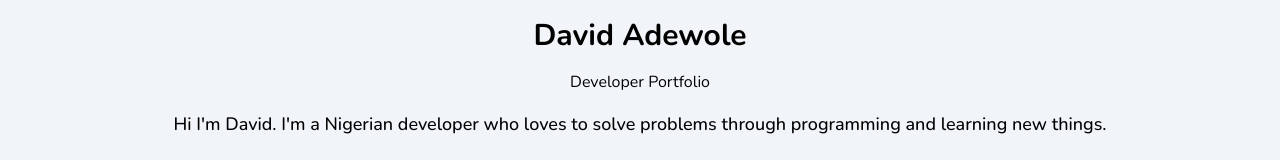
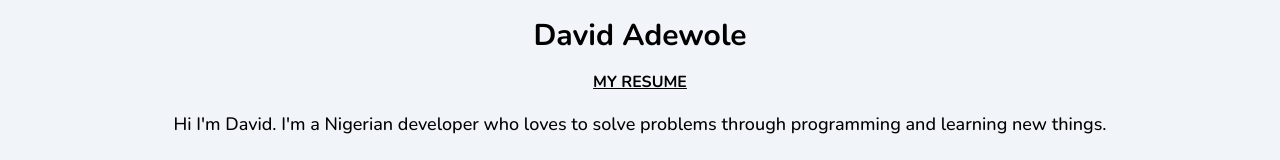
Before and after one commit to adeoluwadavid/portfolio, a Next.js app: page / in a window 1280 px wide. Shown: the part 305-465 px from the top of the page. Built offline with nearby package versions, Linux system fonts and the light colour scheme.

Commit message:
updated-resume

```diff
--- a/pages/index.js
+++ b/pages/index.js
@@ -10,7 +10,7 @@ export default function Home() {
             <Image className="rounded-2xl object-cover" src="/Adewole.jpg" alt="Logo" width={200} height={200} />
           </div>
           <h2 className="mb-4 text-3xl font-bold">David Adewole</h2>
-          <p className="mb-4 font-thin">Developer Portfolio</p>
+          <a target="_blank" href="https://drive.google.com/file/d/1ygrgh0zbpL24kKRfFz70ZVq0YPNEsmyq/view?usp=sharing" rel="noreferrer" className="font-bold mb-4 underline">MY RESUME</a>
           <p className="font-medium text-lg pl-3 pr-3">
             Hi I&apos;m David. I&apos;m a Nigerian developer who loves to solve
             problems through programming and learning new things.
```
